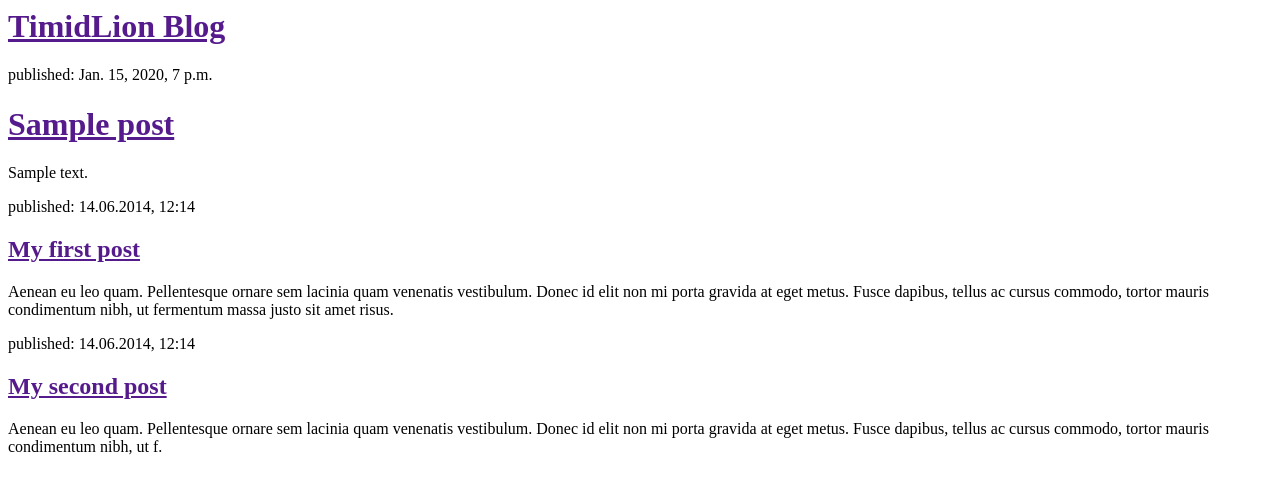
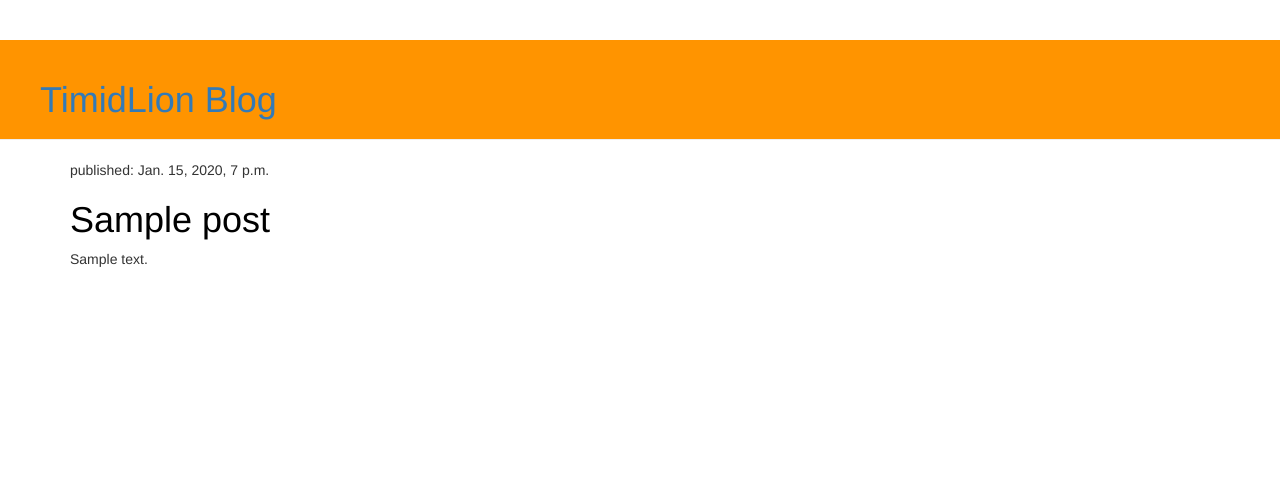
Before and after one commit to TimidLion/my_first_blog, a Django app: template blog/templates/blog/post_list.html in a window 1280 px wide. Shown: the top 494 px of the page. Run offline with Django 3.2, Linux system fonts and the light colour scheme; the template is opened without the code that fills it: values that come from a table or form of the project are taken from there, others are empty; tables that the repository leaves empty hold one stand-in row (values such as "Sample post"); some libraries are stand-ins or nearby versions.

Commit message:
css file added

```diff
--- /dev/null
+++ b/blog/static/css/blog.css
@@ -0,0 +1,47 @@
+.page-header {
+	background-color: #ff9400;
+	margin-top: 0;
+	padding: 20px 20px 20px 40px;
+}
+
+.page-header h1, .page-header h1 a, .page-header h1 a:visitied, .page-header h1 a:active {
+	color #ffffff;
+	font-size: 36pt;
+	text-decoration: none;
+}
+
+.content {
+	margin-left: 40px;
+}
+
+h1, h2, h3, h4 {
+	font-family: 'Lobster', cursive;
+}
+
+.date {
+	float: right;
+	color: #828282;
+}
+
+.save {
+	float: right;
+}
+
+.post-form textarea, .post-form input {
+	width: 100%
+}
+
+.top-menu, .top-menu:hover, .top-menu:visited {
+	color: #ffffff;
+	float: right;
+	font-size: 26pt;
+	margin-right: 20px;
+}
+
+.post {
+	margin-bottom: 70px;
+}
+
+.post h1 a, .post h1 a:visited {
+	color: #000000;
+}
--- a/blog/templates/blog/post_list.html
+++ b/blog/templates/blog/post_list.html
@@ -1,28 +1,28 @@
+{% load staticfiles %}
     <html>
         <head>
+	    <link rel="stylesheet" href="{% static  'css/blog.css' %}">
+	    <link rel="stylesheet" href="//maxcdn.bootstrapcdn.com/bootstrap/3.2.0/css/bootstrap.min.css">
+	    <link rel="stylesheet" href="//maxcdn.bootstrapcdn.com/bootstrap/3.2.0/css/bootstrap-theme.min.css">
+	    <link rel="stylesheet" href="//maxcdn.bootstrapcdn.com/bootstrap/3.2.0/css/bootstrap-theme.min.css">
             <title>TimidLion blog</title>
         </head>
         <body>
-            <div>
+        <div class="page-header">
             <h1><a href="">TimidLion Blog</a></h1>
         </div>
+	<div class="content container">
+	    <div class="row">
+	        <div class="col-md-8">
 		    {% for post in posts %}
-	<div>
+			<div class="post">
 				<p> published: {{ post.published_date }}</p>
 				<h1><a href="">{{ post.title }}</a></h1>
 				<p>{{ post.text|linebreaksbr }}</p>
 			</div>
 		    {% endfor %}
-            <div>
-                <p>published: 14.06.2014, 12:14</p>
-                <h2><a href="">My first post</a></h2>
-                <p>Aenean eu leo quam. Pellentesque ornare sem lacinia quam venenatis vestibulum. Donec id elit non mi porta gravida at eget metus. Fusce dapibus, tellus ac cursus commodo, tortor mauris condimentum nibh, ut fermentum massa justo sit amet risus.</p>
 		</div>
-
-            <div>
-                <p>published: 14.06.2014, 12:14</p>
-                <h2><a href="">My second post</a></h2>
-                <p>Aenean eu leo quam. Pellentesque ornare sem lacinia quam venenatis vestibulum. Donec id elit non mi porta gravida at eget metus. Fusce dapibus, tellus ac cursus commodo, tortor mauris condimentum nibh, ut f.</p>
+	    </div>
 	</div>
         </body>
     </html>
```
Lines whose indentation alone changed are shown as unchanged.
